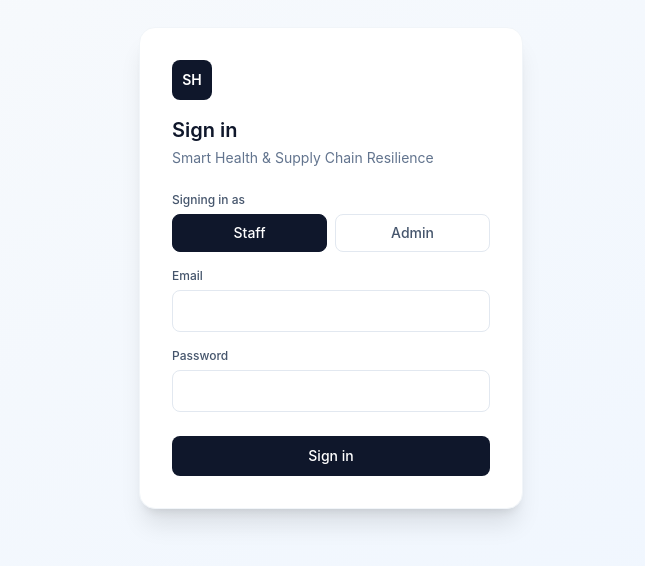
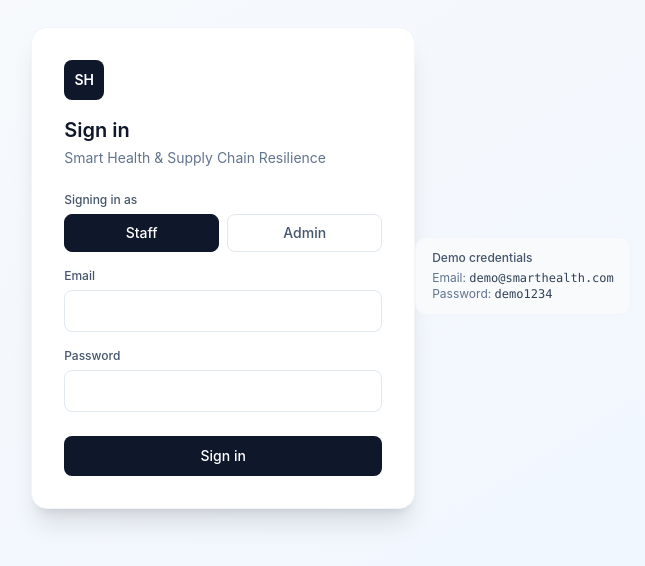
Before and after one commit to Parthwebde12/MediSense-AI, a React (Vite) app in the folder client/: page / in a window 1280 px wide. Shown: the part 132-698 px from the top of the page, without its empty margins (309-954 px from the left). Built offline with nearby package versions, Linux system fonts and the light colour scheme.

Commit message:
feat(client): show demo credentials on login page

```diff
--- a/client/src/pages/Login.tsx
+++ b/client/src/pages/Login.tsx
@@ -96,6 +96,11 @@ export default function Login() {
         {loading ? "Signing in…" : "Sign in"}
       </button>
     </form>
+    <div className="mt-4 bg-slate-50 border border-slate-100 rounded-xl px-4 py-3 text-xs text-slate-500">
+  <p className="font-medium text-slate-600 mb-1">Demo credentials</p>
+  <p>Email: <span className="font-mono text-slate-700">demo@smarthealth.com</span></p>
+  <p>Password: <span className="font-mono text-slate-700">demo1234</span></p>
+</div>
   </div>
 )
 }
```
